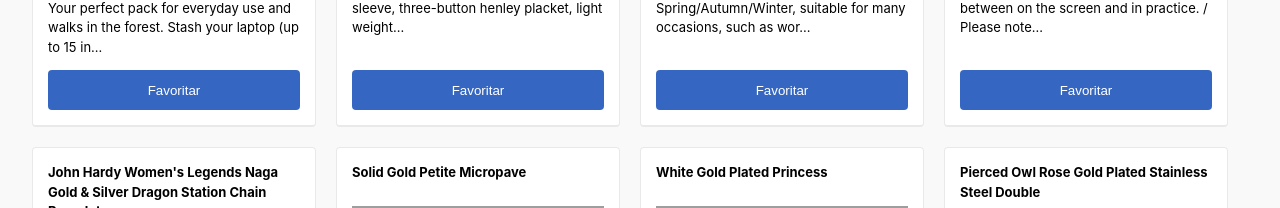
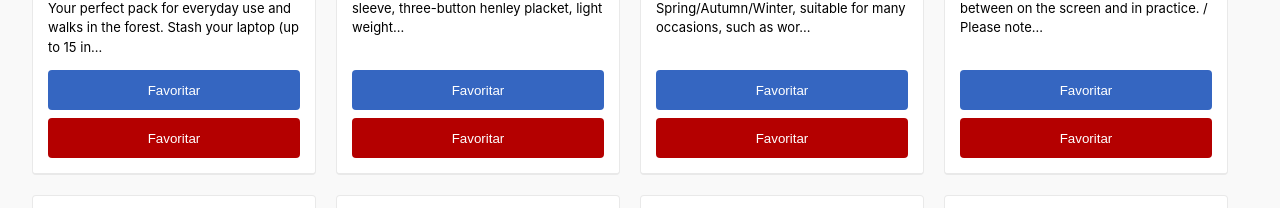
Before and after one commit to eximiaco/capacitacao-react, a React (Vite) app: page /produtos in a window 1280 px wide. Shown: the part 568-776 px from the top of the page. Built offline with nearby package versions, Linux system fonts and the light colour scheme; grey boxes are pictures that could not be loaded.

Commit message:
Adiciona classes css de apoio

```diff
--- a/src/App.css
+++ b/src/App.css
@@ -41,6 +41,18 @@
   color: #3566c1;
   border: solid 1px #3566c1;
   background-color: #fff;
+}
+
+button.danger {
+  background: rgb(180, 0, 0);
+  color: #fff;
+}
+
+.actions {
+  margin-top: auto;
+  display: flex;
+  flex-direction: column;
+  gap: 8px;
 }
 
 .card img {
--- a/src/pages/ProdutoLista/ProdutoCard.tsx
+++ b/src/pages/ProdutoLista/ProdutoCard.tsx
@@ -3,13 +3,18 @@
 type Props = {
   produto: Produto
 }
-export const ProdutoCard = ({produto}: Props) => {
+export const ProdutoCard = ({ produto }: Props) => {
   return (
     <div className="card card-produto">
       <h4>{produto.title}</h4>
       <img src={produto.image} />
       <p>{produto.description.substring(0, 90)}...</p>
-      <button>Favoritar</button>
+
+      <div className="actions">
+        <button>Favoritar</button>
+        <button className="danger">Favoritar</button>
+
+      </div>
     </div>
   )
 }
```
